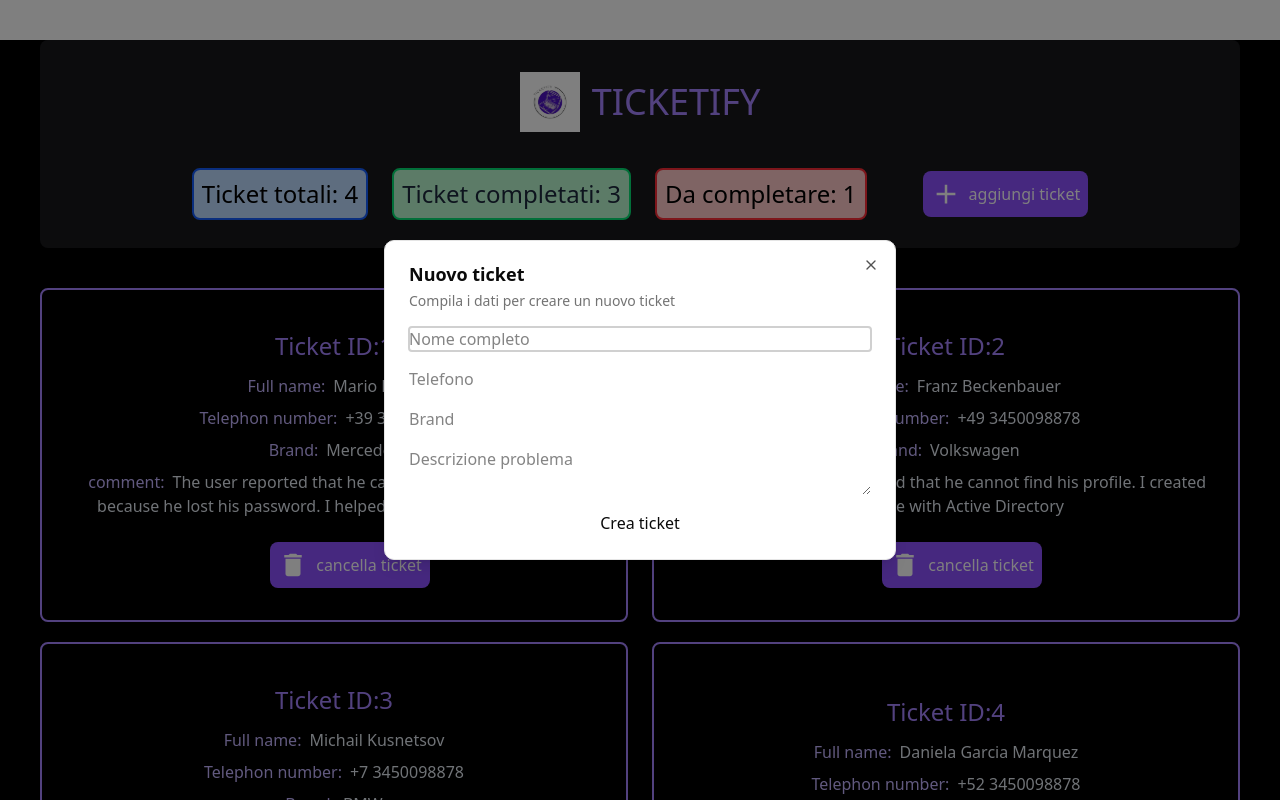
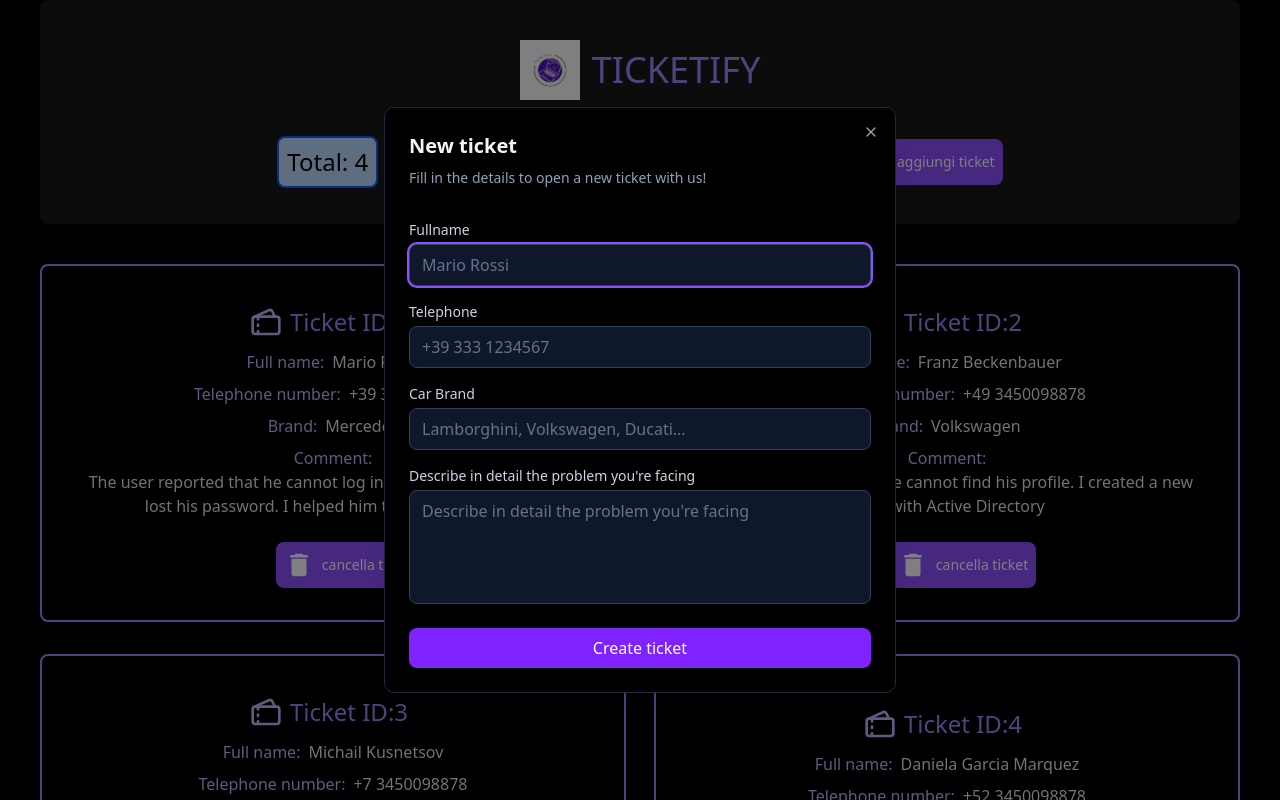
Before and after one commit to EliaGiolli/Taskify-next15, a Next.js app: page / in a window 1280 px wide. Both pictures are taken after a click on the button "aggiungi ticket". Shown: the top 800 px of the page. Built offline with nearby package versions, Linux system fonts and the light colour scheme.

Commit message:
improved accessibility and added some hover animations

```diff
--- a/src/app/layout.tsx
+++ b/src/app/layout.tsx
@@ -15,8 +15,8 @@ const geistMono = Geist_Mono({
 });
 
 export const metadata: Metadata = {
-  title: "Create Next App",
-  description: "Generated by create next app",
+  title: "Ticketify",
+  description: "A modern application that allows you to create and delete tickets",
 };
 
 export default function RootLayout({
@@ -29,7 +29,7 @@ export default function RootLayout({
       <body
         className={`${geistSans.variable} ${geistMono.variable} antialiased`}
       >
-        <main className="bg-black text-zinc-200 min-h-screen px-10">
+        <main className="bg-black text-zinc-200 min-h-screen px-10" role="main">
           <Header />
           {children}
         </main>
--- a/src/app/page.tsx
+++ b/src/app/page.tsx
@@ -15,7 +15,7 @@ export default function TicketsList() {
   }
 
   return (
-    <section className="grid md:grid-cols-2 gap-y-5 gap-x-6">
+    <section className="grid md:grid-cols-2 gap-y-8 gap-x-7 mb-10">
       {tickets.map(ticket => (
         <TicketCard
           key={ticket.id}
--- a/src/components/layouts/Header.tsx
+++ b/src/components/layouts/Header.tsx
@@ -19,15 +19,18 @@ function Header() {
   const incompletedTickets = getIncompleteTickets(tickets);
 
   return (
-    <header className="bg-zinc-900 w-full px-5 py-3 my-10 flex flex-col rounded-md ">
+    <header
+      role='banner'
+      className="bg-zinc-900 w-full px-5 py-5 mb-10 flex flex-col rounded-md "
+    >
         <div className="w-full py-5 flex justify-center items-center gap-x-3">
             <Image src="/logo.jpg" height={50} width={60} alt="Ticketify logo"/>
             <span className="text-3xl md:text-4xl text-violet-400 uppercase">Ticketify</span>
         </div>
-        <nav className="w-full flex justify-center items-center gap-x-6 p-4">
-          <span className="text-lg md:text-2xl border-2 bg-blue-200 border-blue-600 text-black rounded-md p-2 cursor-pointer">Ticket totali: {totalTickets}</span>
-          <span className="text-lg md:text-2xl border-2 bg-green-200 border-green-400 text-slate-800 rounded-md p-2 cursor-pointer">Ticket completati: {completedTickets}</span>
-          <span className="text-lg md:text-2xl border-2 bg-red-200 border-red-500 text-black rounded-md p-2 cursor-pointer">Da completare: {incompletedTickets} </span>
+        <nav className="w-full flex justify-center items-center gap-x-6 p-4" role='navigation'>
+          <span className="text-sm md:text-2xl border-2 bg-blue-200 border-blue-600 text-black rounded-md p-2 cursor-pointer">Total: {totalTickets}</span>
+          <span className="text-sm md:text-2xl border-2 bg-green-200 border-green-400 text-slate-800 rounded-md p-2 cursor-pointer">Completed: {completedTickets}</span>
+          <span className="text-sm md:text-2xl border-2 bg-red-200 border-red-500 text-black rounded-md p-2 cursor-pointer">Uncompleted: {incompletedTickets} </span>
           <ManageTicketLayout
             spanText="aggiungi ticket"
             onAction={() => setIsModalOpen(true)}
--- a/src/components/layouts/ManageTicketLayout.tsx
+++ b/src/components/layouts/ManageTicketLayout.tsx
@@ -7,9 +7,9 @@ function ManageTicketLayout({ spanText, children, onAction }: TicketLayout) {
 
   return (
     <>
-        <div className="flex ml-8">
+        <div className="flex ml-5 md:ml-8">
             <Button
-                classname="bg-violet-500 hover:bg-violet-600 text-white rounded-md flex ustify-center items-center text-center gap-2 p-2 cursor-pointer"
+                classname="bg-violet-500 hover:bg-violet-600 text-sm md:2xl text-white rounded-md flex ustify-center items-center text-center gap-2 p-2 cursor-pointer"
                 onClick={onAction}
                 >
               {children}
--- a/src/components/ui/CreateTicketsModal.tsx
+++ b/src/components/ui/CreateTicketsModal.tsx
@@ -19,22 +19,139 @@ export default function CreateTicketModal({
 }: CreateTicketModalProps) {
   return (
     <Dialog open={open} onOpenChange={onOpenChange}>
-      <DialogContent>
+      <DialogContent
+        className="
+          bg-black
+          text-slate-200
+          border border-slate-800
+          max-w-md
+          mb-5
+        "
+      >
         <DialogHeader>
-          <DialogTitle>Nuovo ticket</DialogTitle>
-          <DialogDescription>
-            Compila i dati per creare un nuovo ticket
+          <DialogTitle className="text-xl text-slate-100">
+            New ticket
+          </DialogTitle>
+          <DialogDescription className="text-slate-400">
+            Fill in the details to open a new ticket with us!
           </DialogDescription>
         </DialogHeader>
 
-        {/* qui dentro il form */}
-        <form className="flex flex-col gap-4">
-          <input placeholder="Nome completo" />
-          <input placeholder="Telefono" />
-          <input placeholder="Brand" />
-          <textarea placeholder="Descrizione problema" />
+        <form
+          className="mt-4 flex flex-col gap-4"
+          role="form"
+          aria-label="Creazione nuovo ticket"
+        >
+          {/* Nome */}
+          <div className="flex flex-col gap-1">
+            <label
+              htmlFor="fullname"
+              className="text-sm text-slate-300"
+            >
+              Fullname
+            </label>
+            <input
+              id="fullname"
+              name="fullname"
+              type="text"
+              placeholder="Mario Rossi"
+              className="
+                bg-slate-900
+                text-slate-200
+                border border-slate-700
+                rounded-md
+                px-3 py-2
+                placeholder:text-slate-500
+                focus-visible:outline-none
+                focus-visible:ring-2
+                focus-visible:ring-violet-500
+              "
+              required
+            />
+          </div>
 
-          <button type="submit">Crea ticket</button>
+          {/* Telephone */}
+          <div className="flex flex-col gap-1">
+            <label
+              htmlFor="telephone"
+              className="text-sm text-slate-300"
+            >
+             Telephone
+            </label>
+            <input
+              id="telephone"
+              name="telephone"
+              type="tel"
+              placeholder="+39 333 1234567"
+              className="bg-slate-900 text-slate-200 border border-slate-700 rounded-md px-3 py-2 placeholder:text-slate-500 focus-visible:outline-none focus-visible:ring-2 focus-visible:ring-violet-500"
+              required
+            />
+          </div>
+
+          {/* Brand */}
+          <div className="flex flex-col gap-1">
+            <label
+              htmlFor="brand"
+              className="text-sm text-slate-300"
+            >
+              Car Brand
+            </label>
+            <input
+              id="brand"
+              name="brand"
+              type="text"
+              placeholder="Lamborghini, Volkswagen, Ducati..."
+              className="bg-slate-900 text-slate-200 border border-slate-700 rounded-md px-3 py-2 placeholder:text-slate-500 focus-visible:outline-none focus-visible:ring-2 focus-visible:ring-violet-500"
+            />
+          </div>
+
+          {/* Descrizione */}
+          <div className="flex flex-col gap-1">
+            <label
+              htmlFor="description"
+              className="text-sm text-slate-300"
+            >
+              Describe in detail the problem you're facing
+            </label>
+            <textarea
+              id="description"
+              name="description"
+              rows={4}
+              placeholder="Describe in detail the problem you're facing"
+              className="
+                bg-slate-900
+                text-slate-200
+                border border-slate-700
+                rounded-md
+                px-3 py-2
+                placeholder:text-slate-500
+                focus-visible:outline-none
+                focus-visible:ring-2
+                focus-visible:ring-violet-500
+                resize-none
+              "
+            />
+          </div>
+
+          {/* Submit */}
+          <button
+            type="submit"
+            className="
+              mt-2
+              bg-violet-600
+              hover:bg-violet-500
+              text-white
+              font-medium
+              py-2
+              rounded-md
+              transition
+              focus-visible:outline-none
+              focus-visible:ring-2
+              focus-visible:ring-violet-400
+            "
+          >
+            Create ticket
+          </button>
         </form>
       </DialogContent>
     </Dialog>
--- a/src/components/ui/TicketCard.tsx
+++ b/src/components/ui/TicketCard.tsx
@@ -1,9 +1,10 @@
 'use client'
 
-import { useState } from 'react';
 import ManageTicketLayout from '../layouts/ManageTicketLayout';
 import { MdDelete } from "react-icons/md";
+import { Tickets } from 'lucide-react';
 import type { Ticket } from '@/types/ticket'
+import { motion } from 'motion/react';
 
 interface TicketCardProps {
   ticket: Ticket,
@@ -14,23 +15,41 @@ interface TicketCardProps {
 function TicketCard({ ticket, onDelete }: TicketCardProps) {
 
   return (
-    <article className='border-2 border-violet-400 flex flex-col justify-center items-center text-center rounded-md px-4 py-8'>
-        <div>
-            <h2 className='text-violet-400 text-2xl p-2'>Ticket ID:{ticket.id}</h2>
+    <motion.article
+        aria-labelledby='card-title'
+        role='region'
+        whileHover={{
+            rotate: 3,
+            scale: 1.03,
+        }}
+        transition={{
+            type: 'spring',
+            stiffness: 300,
+            damping: 20,
+        }}
+        className='border-2 border-violet-400 flex flex-col justify-center items-center text-center rounded-md px-3 py-8'
+    >
+        <div className='flex items-center'>
+            <Tickets size={32} className='text-violet-300' aria-hidden="true" />
+            <h2
+                id="card-title"
+                className='text-violet-400 text-2xl p-2'>
+                    Ticket ID:{ticket.id}
+            </h2>
         </div>
         <div className='px-2 mb-5'>
             <ul>
                 <li className='p-1 text-violet-300'>Full name:
                     <span className='text-slate-200 ml-2'>{ticket.fullname}</span>
                 </li>
-                <li className='p-1 text-violet-300'>Telephon number:
+                <li className='p-1 text-violet-300'>Telephone number:
                     <span className='text-slate-200 ml-2'>{ticket.telephone}</span>
                 </li>
                 <li className='p-1 text-violet-300'>Brand:
                     <span className='text-slate-200 ml-2'>{ticket.brand}</span>
                 </li>
-                <li className='p-1 text-violet-300'>comment:
-                    <span className='text-slate-200 ml-2'>{ticket.comment}</span>
+                <li className='p-1 flex flex-col text-violet-300'>Comment:
+                    <span className='text-slate-200 ml-2 px-2'>{ticket.comment}</span>
                 </li>
             </ul>
         </div>
@@ -40,7 +59,7 @@ function TicketCard({ ticket, onDelete }: TicketCardProps) {
         >
             <MdDelete size={30}/>
         </ManageTicketLayout>
-    </article>
+    </motion.article>
   )
 }
 
```
Also changed, not shown: src/helpers/manageTicketsFunctions.ts (line endings or trailing spaces).
